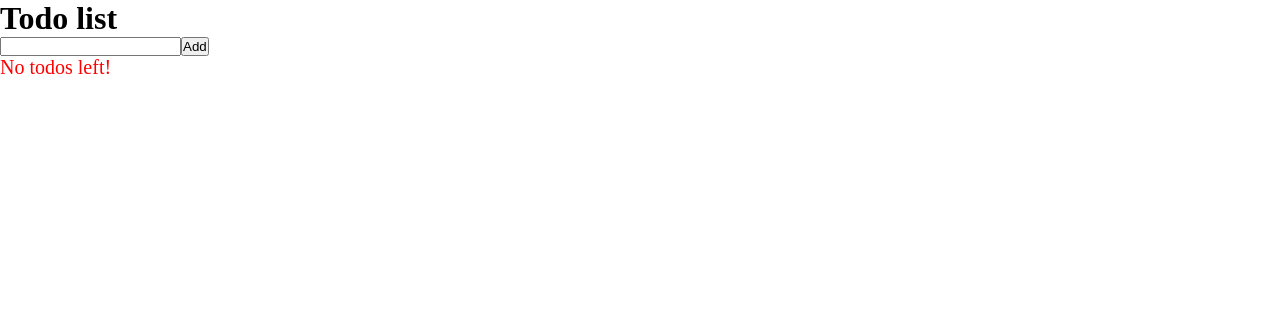
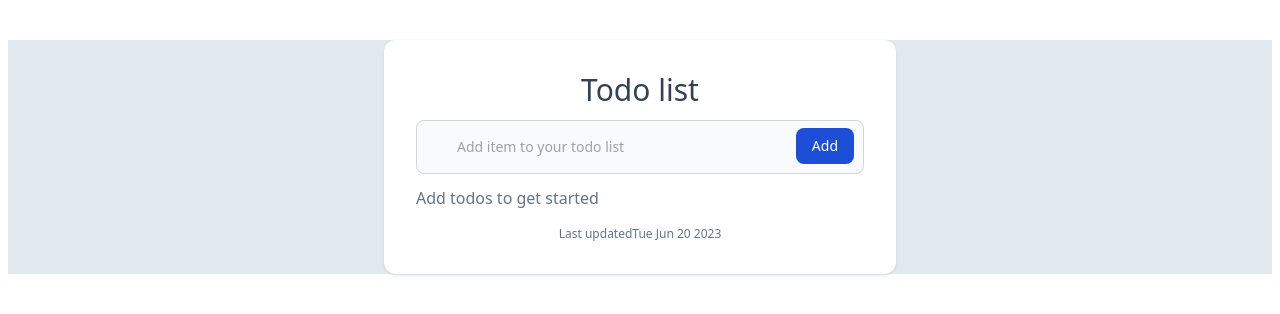
Before and after one commit to Devtown-India/FSWD-10323, a React (Create React App) app in the folder client/: page / in a window 1280 px wide. Shown: the top 314 px of the page. Built offline with nearby package versions, Linux system fonts and the light colour scheme.

Commit message:
todo list

```diff
--- a/client/public/index.html
+++ b/client/public/index.html
@@ -4,6 +4,7 @@
   <meta charset="UTF-8">
   <meta name="viewport" content="width=device-width, initial-scale=1.0">
   <title>Something</title>
+  <script src="https://cdn.tailwindcss.com"></script>
 </head>
 <body>
   <div id="root"></div>
--- a/client/src/App.jsx
+++ b/client/src/App.jsx
@@ -3,22 +3,28 @@
 import List from "./components/List";
 import Footer from "./components/Footer";
 
-
 const App = () => {
 
-  /*
-    * title
-    * complete
-    * id
-  */
-
-  const [todos,setTodos] = useState([])
-  console.log(todos)
+  const [todos, setTodos] = useState([])
 
   return (
-    <div>
-      <Header setTodos={setTodos} />
-      <List setTodos={setTodos} todos={todos} />
+    <div className="antialiased  bg-slate-200 text-slate-700 mx-2">
+      <div class="max-w-lg mx-auto my-10 bg-white p-8 rounded-xl shadow shadow-slate-300">
+        <div class="flex flex-col justify-between items-center">
+          <div>
+            <h1 class="text-3xl font-medium">Todo list</h1>
+          </div>
+          <Header />
+        </div>
+
+        <p class="text-slate-500">{todos.length!==0?`Hello, here are your latest todos`:`Add todos to get started`} </p>
+        <div id="todo-container..."></div>
+
+        <p class="text-xs text-slate-500 mt-4 text-center">
+          Last updated
+          <span id="last-updated">{new Date().toDateString()}</span>
+        </p>
+      </div>
     </div>
   );
 };
--- a/client/src/components/Header.jsx
+++ b/client/src/components/Header.jsx
@@ -20,11 +20,22 @@
   };
 
   return (
-    <header>
-      <h1>Todo list</h1>
-      <input onChange={handleChange} type="text" />
-      <button onClick={handleSubmit}>Add</button>
-    </header>
+      <div class="relative w-full my-3">
+        <input
+          type="search"
+          id="add-todo"
+          class="block p-4 pl-10 w-full text-sm text-gray-900 bg-gray-50 rounded-lg border border-gray-300 focus:ring-blue-500 focus:border-blue-500 dark:bg-gray-700 dark:border-gray-600 dark:placeholder-gray-400 dark:text-white dark:focus:ring-blue-500 dark:focus:border-blue-500"
+          placeholder="Add item to your todo list"
+          required
+        />
+        <button
+          type="submit"
+          id="add-todo-btn"
+          class="text-white absolute right-2.5 bottom-2.5 bg-blue-700 hover:bg-blue-800 focus:ring-4 focus:outline-none focus:ring-blue-300 font-medium rounded-lg text-sm px-4 py-2 dark:bg-blue-600 dark:hover:bg-blue-700 dark:focus:ring-blue-800"
+        >
+          Add
+        </button>
+      </div>
   );
 };
 export default Header;
```
